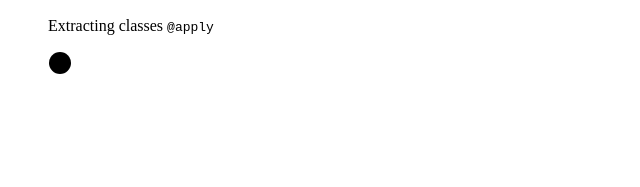
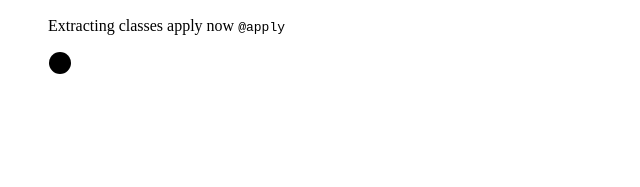
Before and after one commit to abhishek-simform-v1/simform-09-02-2023, a plain HTML site: page index.html in a window 1280 px wide. Shown: the part 451-638 px from the top of the page, 0-640 px from the left. Drawn offline with Linux system fonts and the light colour scheme.

Commit message:
update readme file

```diff
--- a/index.html
+++ b/index.html
@@ -44,7 +44,7 @@
                 <path d="m8 13 2.165 2.165a1 1 0 0 0 1.521-.126L16 9" fill="none" />
               </svg>
               <p class="ml-4">
-                Extracting classes
+                Extracting classes apply now
                 <code class="text-sm font-bold text-gray-900">@apply</code>
               </p>
             </li>
```
Also changed, not shown: 1 other file.
